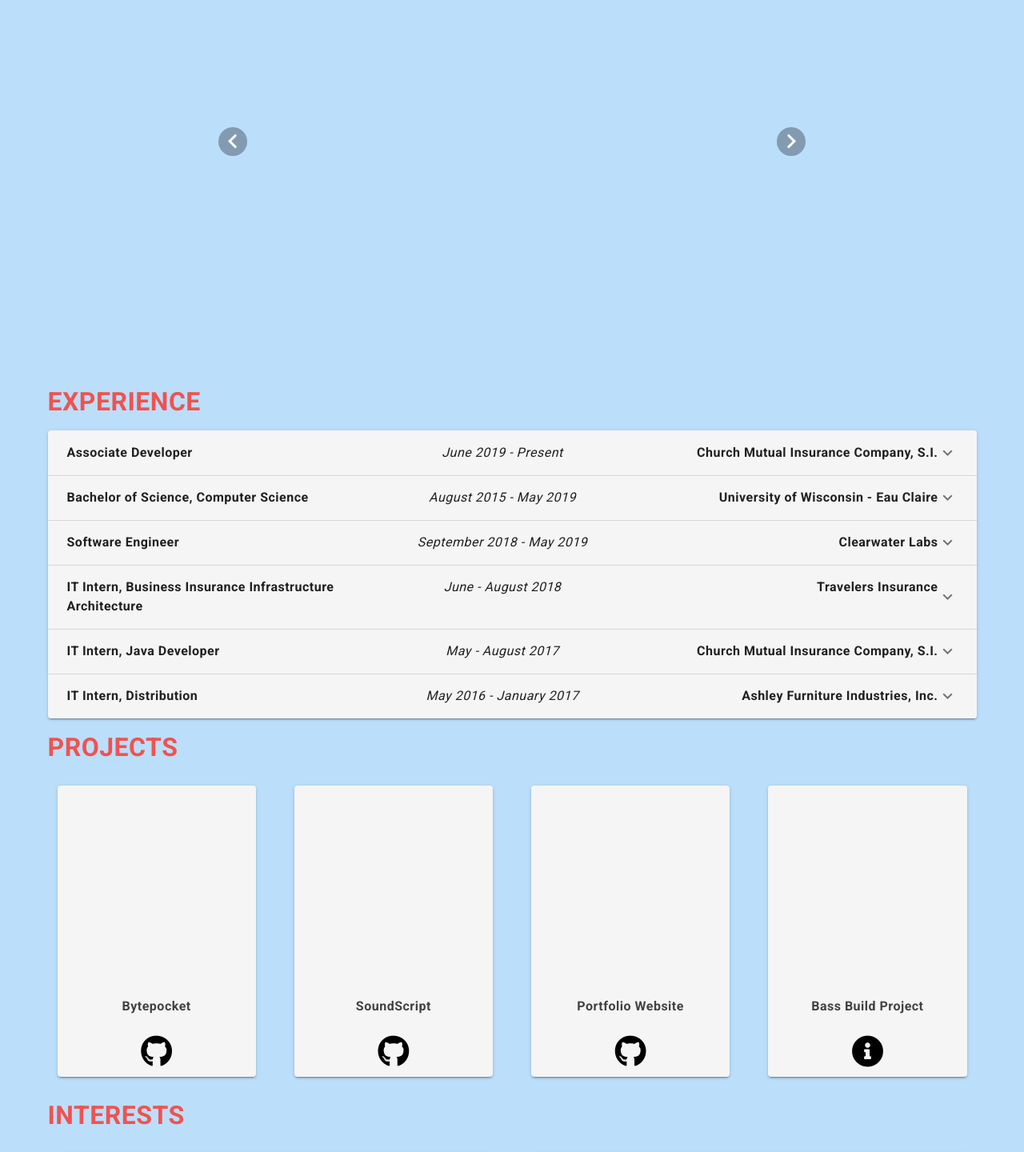
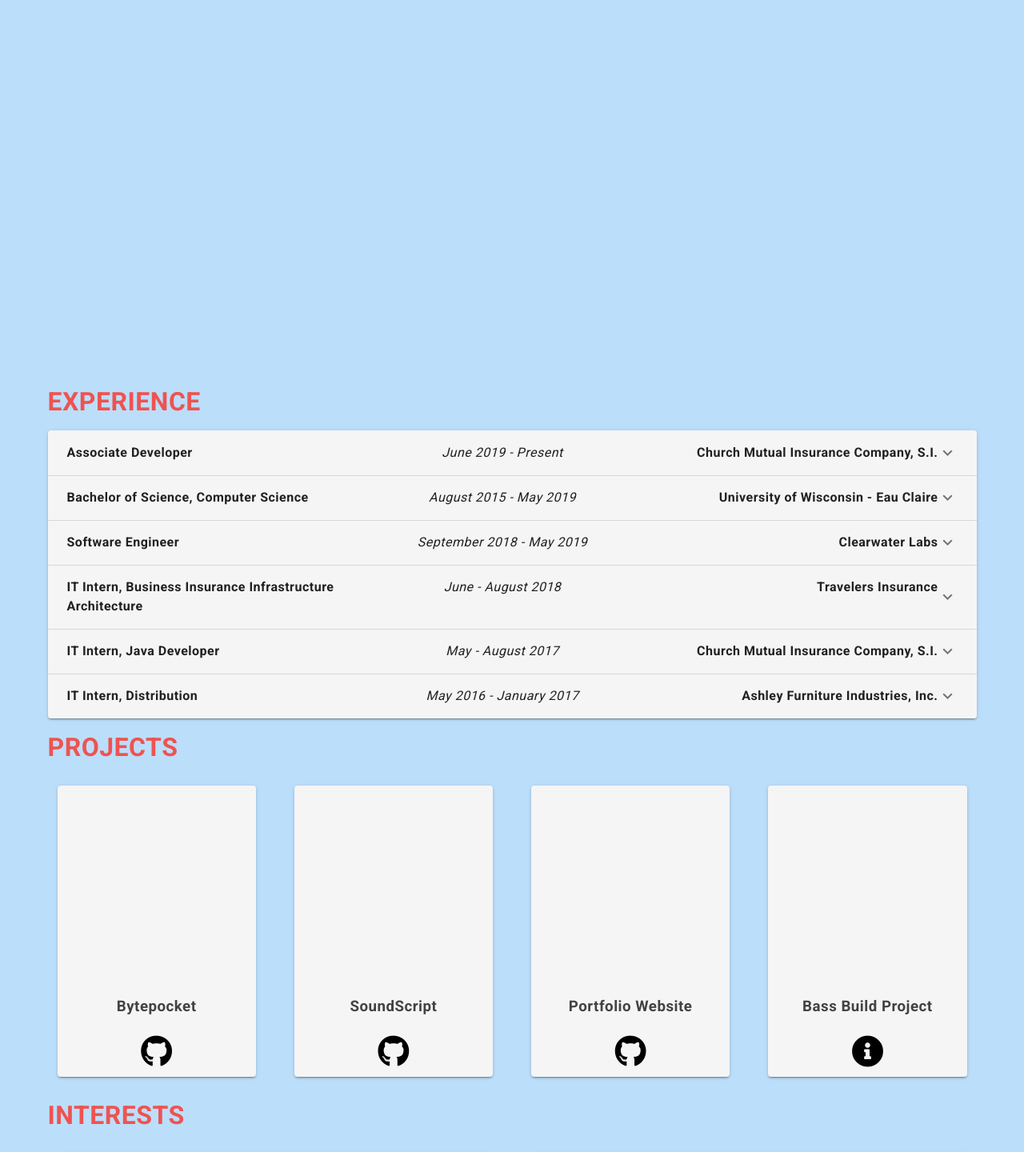
Before and after one commit to taylor-misch/portfolio-website, a Vue app: page / in a window 1280 px wide. Shown: the part 1221-2661 px from the top of the page at 80% size. Built offline with nearby package versions, Linux system fonts and the light colour scheme.

Commit message:
Attempt fix on v-carousel, no progress made, active bug

```diff
--- a/src/components/About.vue
+++ b/src/components/About.vue
@@ -20,7 +20,13 @@
     <v-row class="justify-center">
       <v-col grow-shrink-0 cols="11" md="8" xl="6">
         <v-responsive aspect-ratio="16/9">
-          <v-carousel height="auto" hide-delimiters cycle interval="7000">
+          <v-carousel
+            height="auto"
+            hide-delimiters
+            cycle
+            interval="7000"
+            show-arrows-on-hover
+          >
             <v-carousel-item
               v-for="image in images"
               :key="image.id"
--- a/src/components/Projects.vue
+++ b/src/components/Projects.vue
@@ -30,8 +30,8 @@
             class="text-center grey--text text--darken-3 font-weight-medium body-1"
           >
             <a :href="project.url">
-              <h4 v-if="$vuetify.breakpoint.mdAndUp">{{ project.name }}</h4>
-              <h3 v-else>{{ project.name }}</h3>
+              <h3 v-if="$vuetify.breakpoint.mdAndUp">{{ project.name }}</h3>
+              <h4 v-else>{{ project.name }}</h4>
             </a>
           </v-card-text>
           <v-card-actions>
```
Also changed, not shown: src/components/Experience.vue (+0 -16 lines).
